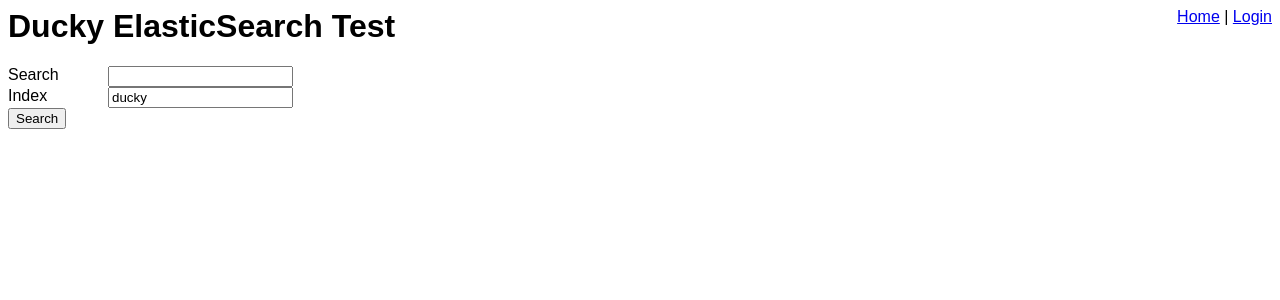
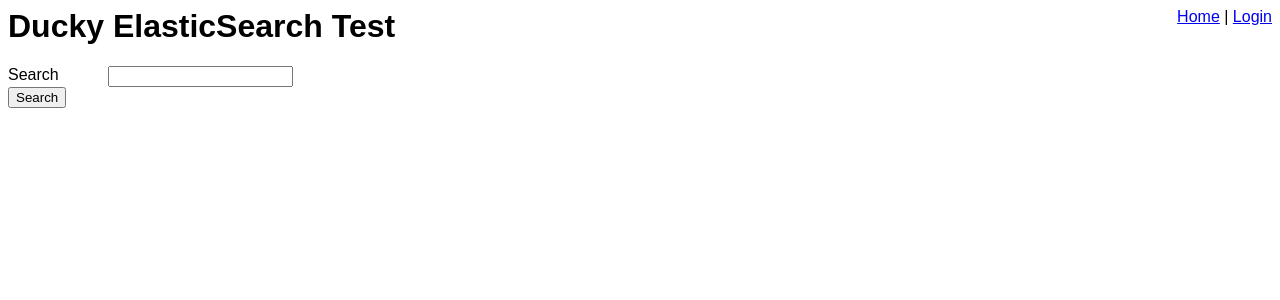
Before and after one commit to acidtv/octosearch, a Flask app: page / in a window 1280 px wide. Shown: the top 300 px of the page. Run offline with Flask 2, Linux system fonts and the light colour scheme; parts of the project's set-up code (start-up, migrations or seed data) failed here and were passed over; some libraries are stand-ins or nearby versions.

Commit message:
Removing 'index' input field in web interface, and renamed search param to 'q'

```diff
--- a/duckysearch/web/templates/index.html
+++ b/duckysearch/web/templates/index.html
@@ -1,8 +1,7 @@
 {% extends "template.html" %}
 {% block content %}
 	<form id="duckysearch" method="GET" action="/search">
-		<label>Search</label><input name="search" id="search" value="" /><br />
-		<label>Index</label><input name="index" id="index" value="ducky" /><br />
+		<label>Search</label><input name="q" id="search" value="" /><br />
 		<input type="submit" value="Search" />
 	</form>
 {% endblock %}
--- a/duckysearch/web/views.py
+++ b/duckysearch/web/views.py
@@ -32,7 +32,7 @@
 
 @app.route('/search')
 def search():
-    results = backend().search(request.args['search'])
+    results = backend().search(request.args['q'])
     return render_template('search.html', results=results)
 
 
```
